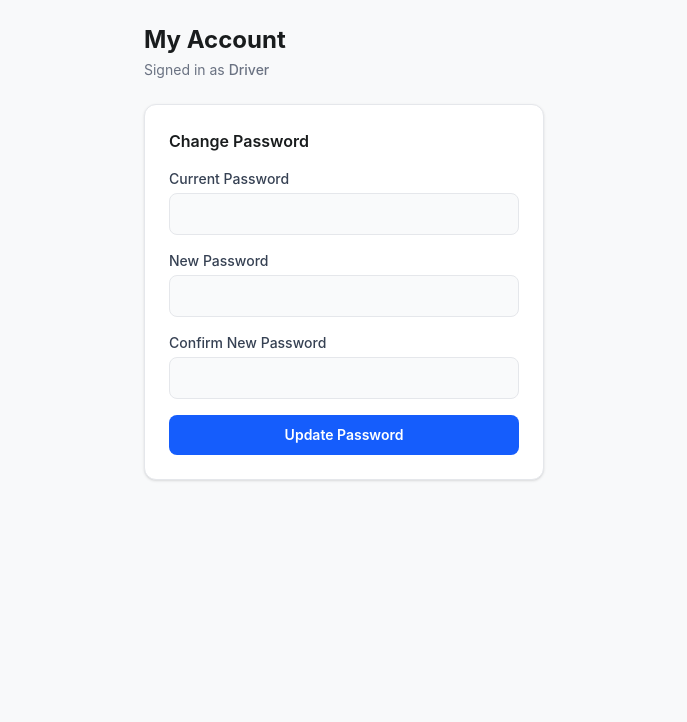
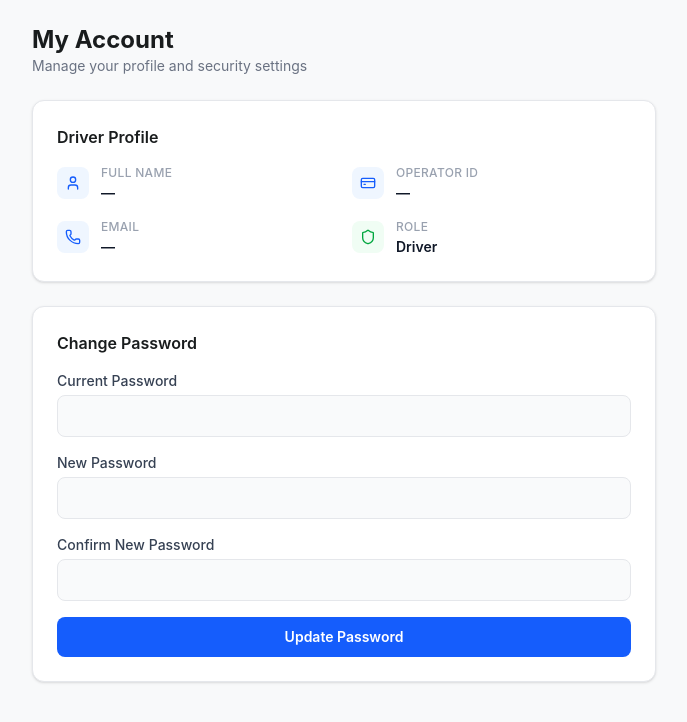
Before and after one commit to OnTime-SE-G/ontime-driver-web, a Next.js app: page /account in a window 1280 px wide. Shown: the top 722 px of the page, without its empty margins (296-983 px from the left). Built offline with nearby package versions, Linux system fonts and the light colour scheme; no server answers.

Commit message:
feat: show driver name and operator ID in sidebar and account page

```diff
--- a/app/account/page.tsx
+++ b/app/account/page.tsx
@@ -2,6 +2,7 @@
 
 import { useSession, signOut } from "next-auth/react";
 import { useState } from "react";
+import { User, CreditCard, Phone, Shield } from "lucide-react";
 
 export default function AccountPage() {
   const { data: session } = useSession();
@@ -36,10 +37,59 @@ export default function AccountPage() {
   const inputCls = "w-full rounded-lg border border-gray-200 bg-gray-50 px-4 py-2.5 text-sm outline-none focus:border-blue-500 focus:ring-1 focus:ring-blue-500";
 
   return (
-    <div className="mx-auto max-w-md p-6">
-      <h1 className="mb-1 text-2xl font-bold">My Account</h1>
-      <p className="mb-6 text-sm text-gray-500">Signed in as <span className="font-medium">{session?.user?.name ?? "Driver"}</span></p>
+    <div className="mx-auto max-w-2xl space-y-6 p-6">
+      <div>
+        <h1 className="text-2xl font-bold">My Account</h1>
+        <p className="text-sm text-gray-500">Manage your profile and security settings</p>
+      </div>
 
+      {/* Driver Details */}
+      <div className="rounded-xl border border-gray-200 bg-white p-6 shadow-sm">
+        <h2 className="mb-4 text-base font-semibold">Driver Profile</h2>
+        <div className="grid grid-cols-1 gap-4 sm:grid-cols-2">
+          <div className="flex items-start gap-3">
+            <div className="mt-0.5 rounded-lg bg-blue-50 p-2 text-blue-600">
+              <User size={16} />
+            </div>
+            <div>
+              <p className="text-xs font-medium text-gray-400 uppercase tracking-wide">Full Name</p>
+              <p className="mt-0.5 text-sm font-semibold text-gray-900">{session?.user?.name ?? "—"}</p>
+            </div>
+          </div>
+
+          <div className="flex items-start gap-3">
+            <div className="mt-0.5 rounded-lg bg-blue-50 p-2 text-blue-600">
+              <CreditCard size={16} />
+            </div>
+            <div>
+              <p className="text-xs font-medium text-gray-400 uppercase tracking-wide">Operator ID</p>
+              <p className="mt-0.5 text-sm font-semibold text-gray-900">{session?.operatorId ?? "—"}</p>
+            </div>
+          </div>
+
+          <div className="flex items-start gap-3">
+            <div className="mt-0.5 rounded-lg bg-blue-50 p-2 text-blue-600">
+              <Phone size={16} />
+            </div>
+            <div>
+              <p className="text-xs font-medium text-gray-400 uppercase tracking-wide">Email</p>
+              <p className="mt-0.5 text-sm font-semibold text-gray-900">{session?.user?.email ?? "—"}</p>
+            </div>
+          </div>
+
+          <div className="flex items-start gap-3">
+            <div className="mt-0.5 rounded-lg bg-green-50 p-2 text-green-600">
+              <Shield size={16} />
+            </div>
+            <div>
+              <p className="text-xs font-medium text-gray-400 uppercase tracking-wide">Role</p>
+              <p className="mt-0.5 text-sm font-semibold text-gray-900">Driver</p>
+            </div>
+          </div>
+        </div>
+      </div>
+
+      {/* Change Password */}
       <div className="rounded-xl border border-gray-200 bg-white p-6 shadow-sm">
         <h2 className="mb-4 text-base font-semibold">Change Password</h2>
         <form onSubmit={handleSubmit} className="space-y-4">
--- a/app/api/account/change-password/route.ts
+++ b/app/api/account/change-password/route.ts
@@ -18,7 +18,7 @@ export async function POST(req: NextRequest) {
   }
 
   // 1. Verify current password by attempting a token grant
-  const username = session.user?.name ?? "";
+  const username = (session as { operatorId?: string } & typeof session).operatorId ?? session.user?.name ?? "";
   const verifyRes = await fetch(TOKEN_URL, {
     method: "POST",
     headers: { "Content-Type": "application/x-www-form-urlencoded" },
--- a/app/components/sidebar.tsx
+++ b/app/components/sidebar.tsx
@@ -39,7 +39,7 @@ export default function Sidebar({ activeTab }: SidebarProps) {
           />
           <div>
             <p className="dashboard-driver-name">{session?.user?.name ?? "Driver"}</p>
-            <p className="dashboard-driver-id">Driver</p>
+            <p className="dashboard-driver-id">{session?.operatorId ?? "—"}</p>
           </div>
         </div>
 
--- a/auth.ts
+++ b/auth.ts
@@ -29,9 +29,10 @@ export const { handlers, auth, signIn, signOut } = NextAuth({
         );
         return {
           id: payload.sub,
-          name: payload.preferred_username ?? payload.name ?? credentials.username,
+          name: payload.name ?? payload.preferred_username ?? credentials.username,
           email: payload.email ?? null,
           accessToken: tokens.access_token,
+          operatorId: payload.preferred_username ?? credentials.username,
         };
       },
     }),
@@ -40,11 +41,13 @@ export const { handlers, auth, signIn, signOut } = NextAuth({
     async jwt({ token, user }) {
       if (user) {
         token.accessToken = (user as { accessToken?: string }).accessToken;
+        token.operatorId = (user as { operatorId?: string }).operatorId;
       }
       return token;
     },
     async session({ session, token }) {
       session.accessToken = token.accessToken as string;
+      session.operatorId = token.operatorId as string;
       return session;
     },
   },
--- a/types/next-auth.d.ts
+++ b/types/next-auth.d.ts
@@ -3,11 +3,13 @@ import { DefaultSession } from "next-auth";
 declare module "next-auth" {
   interface Session extends DefaultSession {
     accessToken: string;
+    operatorId: string;
   }
 }
 
 declare module "next-auth/jwt" {
   interface JWT {
     accessToken?: string;
+    operatorId?: string;
   }
 }
```
